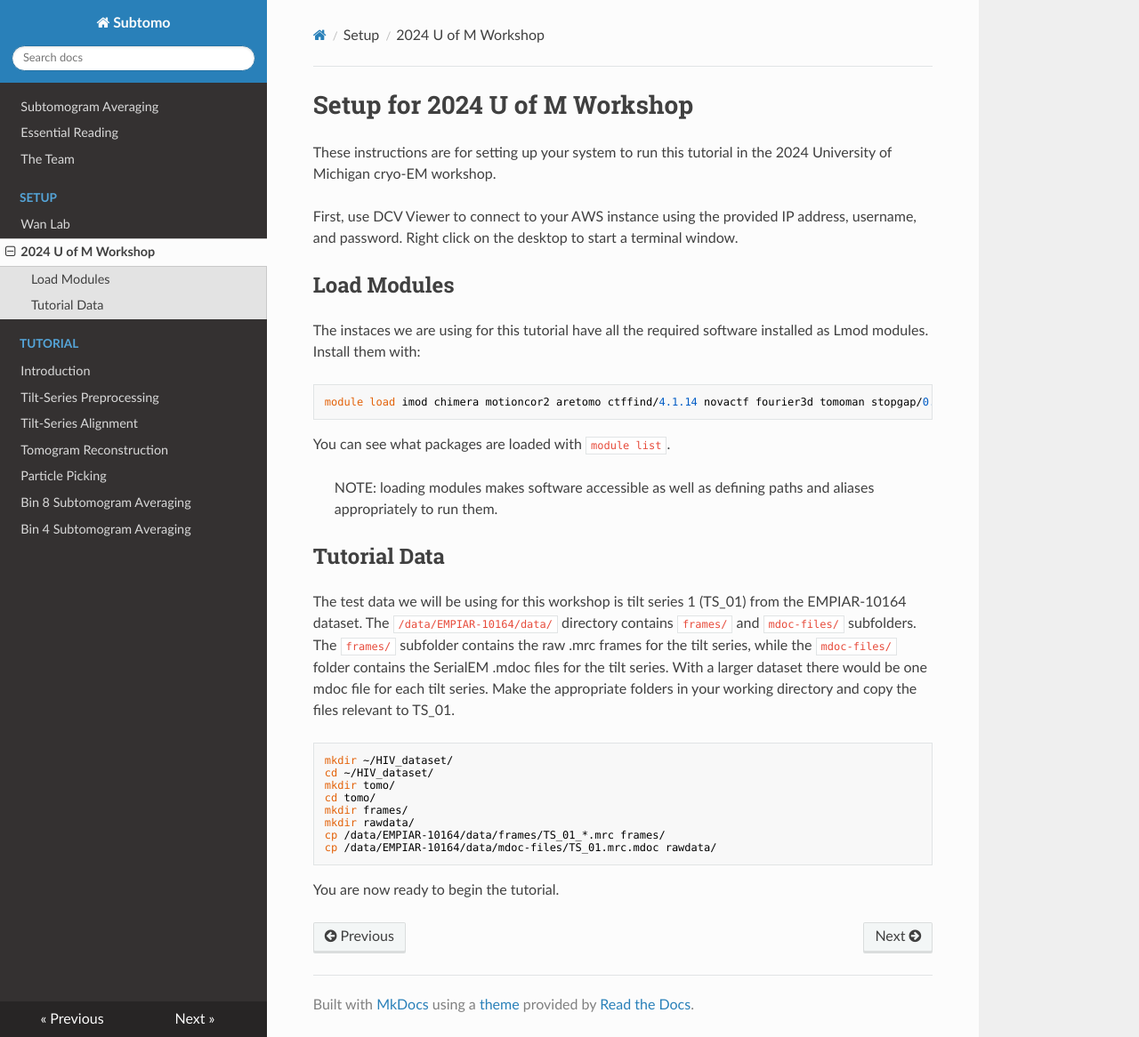
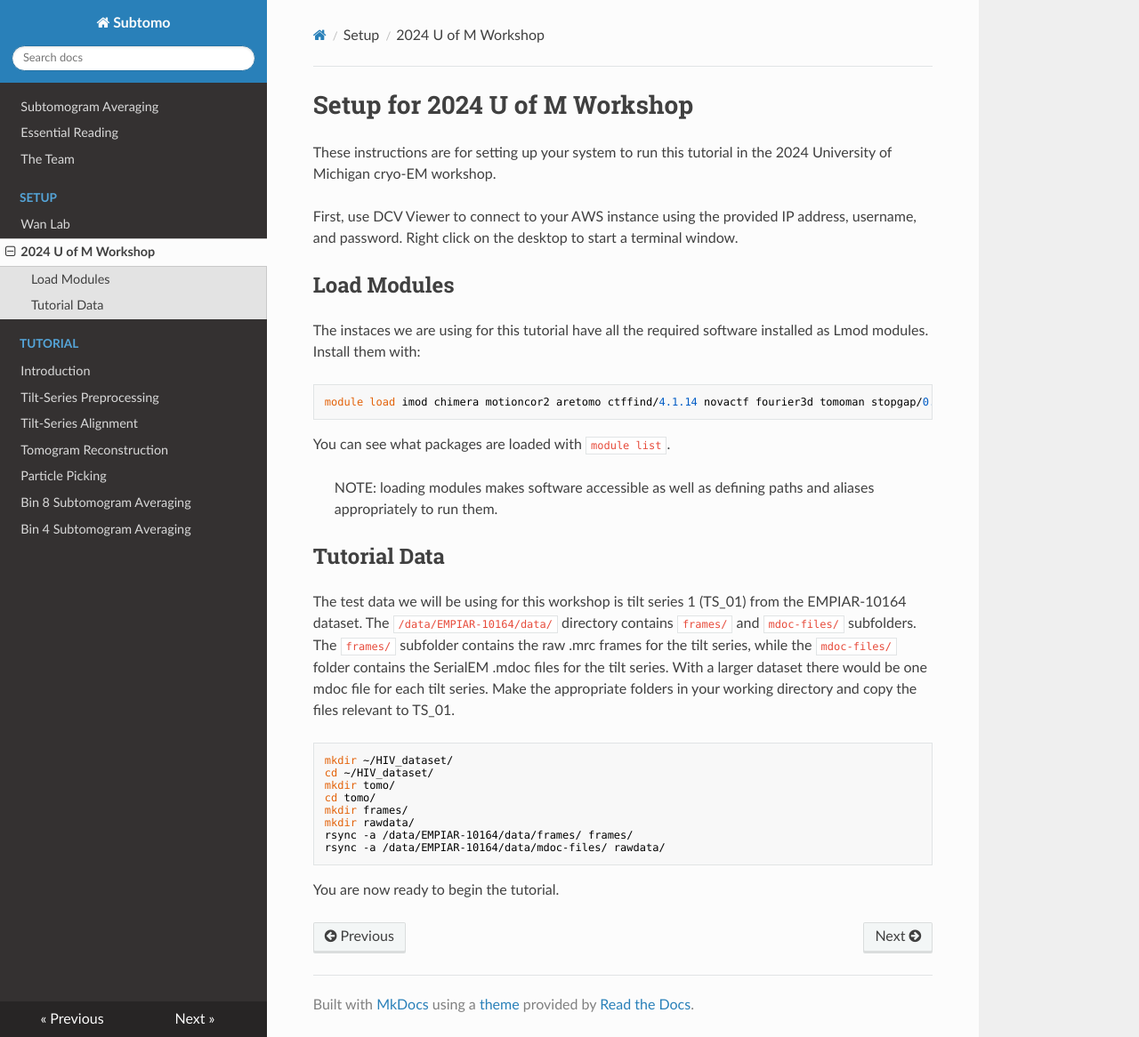
Before and after one commit to wan-lab-vanderbilt/subtomo-tutorials, an MkDocs documentation site: the page built from docs/setup/202406mich.md, in a window 1280 px wide and 1166 px high. Shown: the whole window at 89% size. Built offline with MkDocs 1.6.1, drawn with Linux system fonts in a browser that asks for light colours; nearby versions of some CDN libraries.

Commit message:
Update 202406mich.md
edited to copy data via rsync; should be faster.

```diff
--- a/docs/setup/202406mich.md
+++ b/docs/setup/202406mich.md
@@ -30,7 +30,7 @@ Make the appropriate folders in your working directory and copy the files releva
     cd tomo/
     mkdir frames/
     mkdir rawdata/
-    cp /data/EMPIAR-10164/data/frames/TS_01_*.mrc frames/
-    cp /data/EMPIAR-10164/data/mdoc-files/TS_01.mrc.mdoc rawdata/
+    rsync -a /data/EMPIAR-10164/data/frames/ frames/
+    rsync -a /data/EMPIAR-10164/data/mdoc-files/ rawdata/
 
 You are now ready to begin the tutorial.
```
